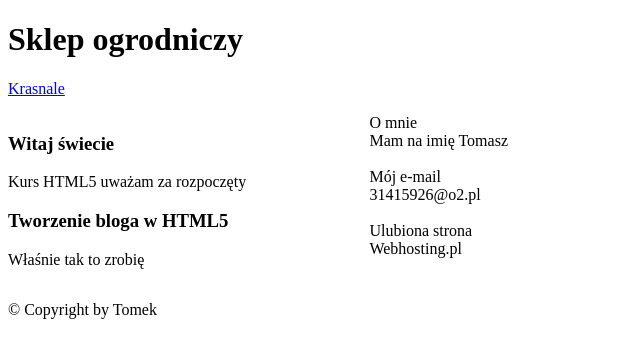
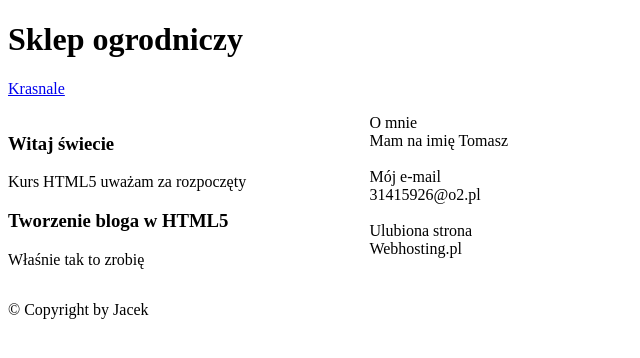
Before and after one commit to szefura/BlogHTML5, a plain HTML site: page index.html in a window 1280 px wide. Shown: the full height of the page, 0-640 px from the left. Drawn offline with Linux system fonts and the light colour scheme.

Commit message:
zmiana CopyRight

```diff
--- a/index.html
+++ b/index.html
@@ -64,7 +64,7 @@
 			<div style='clear: both;'></div>
 			<footer>
 				<p>
-					&copy; Copyright by Tomek
+					&copy; Copyright by Jacek
 				</p>
 			</footer>
 		</div>
```
